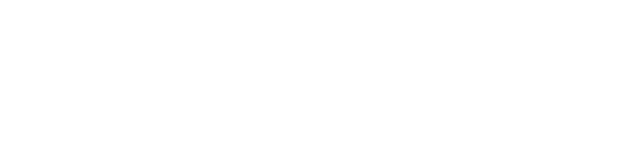
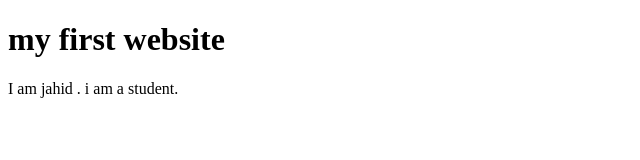
Before and after one commit to islamjahidul005/islamjahidul005, a plain HTML site: page index.html in a window 1280 px wide. Shown: the whole page, without its empty margins (0-640 px from the left). Drawn offline with Linux system fonts and the light colour scheme.

Commit message:
added header

```diff
--- a/index.html
+++ b/index.html
@@ -7,6 +7,7 @@
     <title>my-first</title>
 </head>
 <body>
-
+    <h1>my first website</h1>
+    <p>I am jahid . i am a student.</p>
 </body>
 </html>
```
